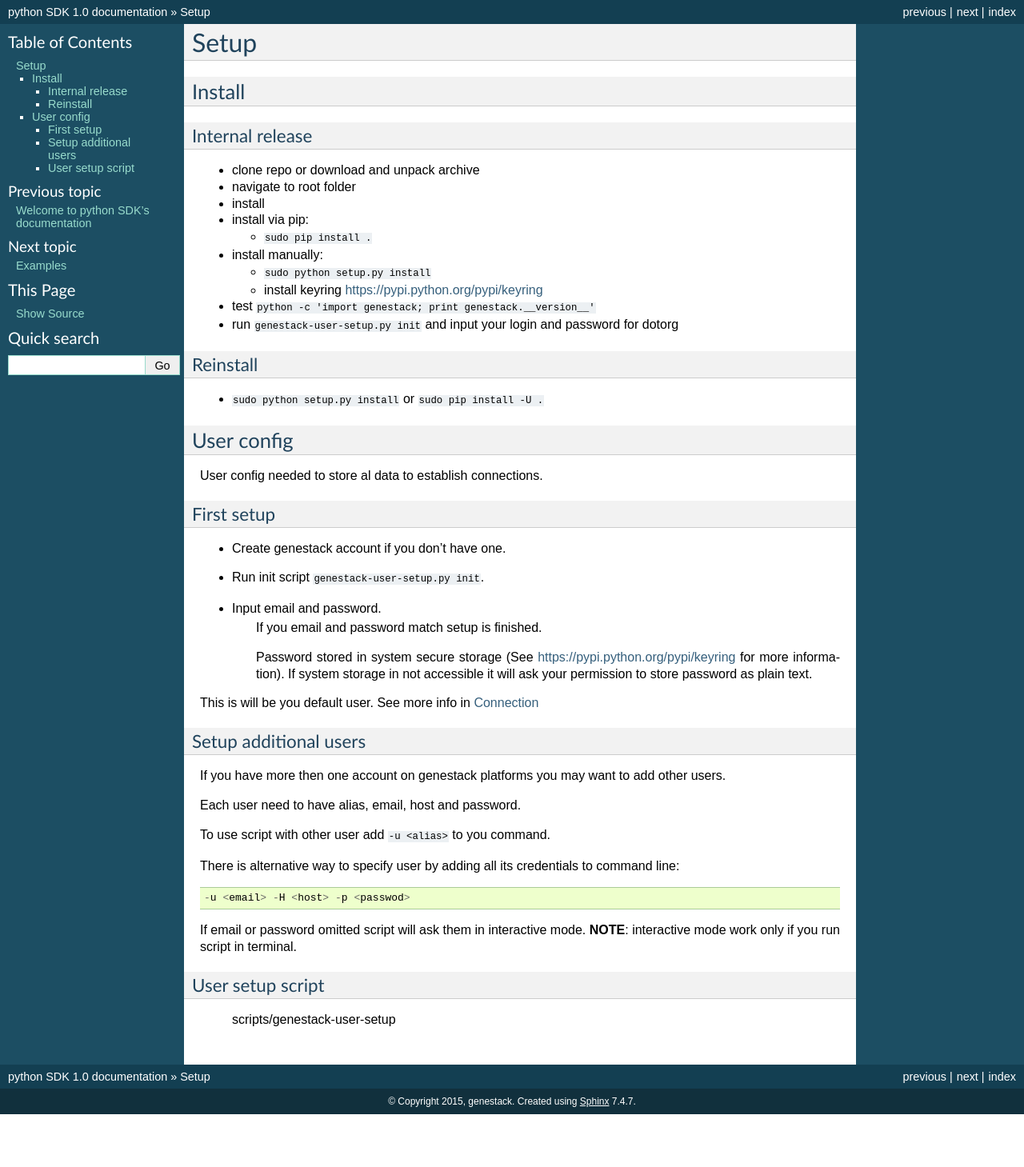
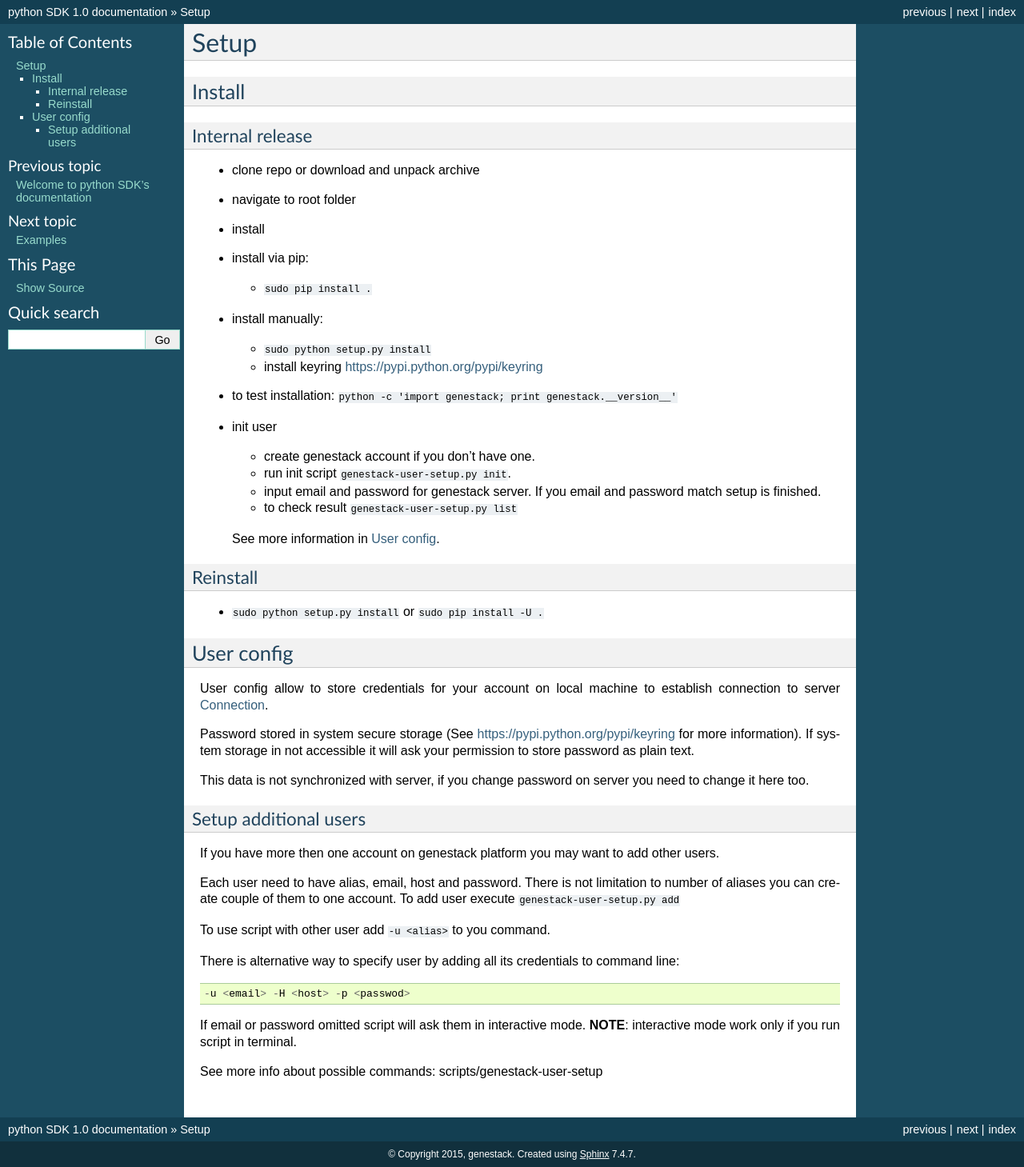
Before and after one commit to genestack/sdk, a Sphinx documentation site: the page built from docs/source/setup.rst, in a window 1280 px wide. Shown: the whole page at 80% size. Built offline with Sphinx 7.4.7, drawn with Linux system fonts in a browser that asks for light colours; pages that are not in the unit, such as notebooks, are missing from menus; the version number is read from the project's files by our own code; before the commit the page ends 1393 px from its top, so only the background shows below that.

Commit message:
Update docs.

```diff
--- a/docs/source/setup.rst
+++ b/docs/source/setup.rst
@@ -21,10 +21,16 @@
   - ``sudo python setup.py install``
   - install keyring https://pypi.python.org/pypi/keyring
 
-- test ``python -c 'import genestack; print genestack.__version__'``
+- to test installation: ``python -c 'import genestack; print genestack.__version__'``
 
-- run ``genestack-user-setup.py init`` and input your login and password for dotorg
+- init user
 
+  - create genestack account if you don't have one.
+  - run init script ``genestack-user-setup.py init``.
+  - input email and password for genestack server. If you email and password match setup is finished.
+  - to check result ``genestack-user-setup.py list``
+
+  See more information in :ref:`user_config`.
 
 Reinstall
 ---------
@@ -32,33 +38,27 @@
 - ``sudo python setup.py install`` or ``sudo pip install -U .``
 
 
+.. _user_config:
+
 User config
 ***********
 
-User config needed to store al data to establish connections.
+User config allow to store credentials for your account on local machine to establish connection to server :doc:`examples/connection`.
 
-First setup
------------
+Password stored in system secure storage (See https://pypi.python.org/pypi/keyring for more information).
+If system storage in not accessible it will ask your permission to store password as plain text.
 
-- Create genestack account if you don't have one.
-
-- Run init script ``genestack-user-setup.py init``.
-
-- Input email and password.
-   If you email and password match setup is finished.
-
-   Password stored in system secure storage (See https://pypi.python.org/pypi/keyring for more information).
-   If system storage in not accessible it will ask your permission to store password as plain text.
-
-This is will be you default user.  See more info in :doc:`examples/connection`
+This data is not synchronized with server, if you change password on server you need to change it here too.
 
 
 Setup additional users
 ----------------------
 
-If you have more then one account on genestack platforms you may want to add other users.
+If you have more then one account on genestack platform you may want to add other users.
 
-Each user need to have alias, email, host and password.
+Each user need to have alias, email, host and password. There is not limitation to number of aliases
+you can create couple of them to one account.  To add user execute ``genestack-user-setup.py add``
+
 
 To use script with other user add ``-u <alias>`` to you command.
 
@@ -69,7 +69,4 @@
 If email or password omitted script will ask them in interactive mode.
 **NOTE**: interactive mode work only if you run script in terminal.
 
-User setup script
------------------
-
-  :doc:`scripts/genestack-user-setup`
+See more info about possible commands: :doc:`scripts/genestack-user-setup`
--- a/docs/track_docs/update_from_old_version.rst
+++ b/docs/track_docs/update_from_old_version.rst
@@ -12,6 +12,8 @@
 - Application manager default user was changed form localhost root to config default user. To use application manager for local installation add argument ``-u root``
 
 - ``-H`` argument in scripts was changed form alias to host to real host.  If you setup your users you will never need to specify it.
+
+- Creditional saved
 
   Available hosts::
 
```
